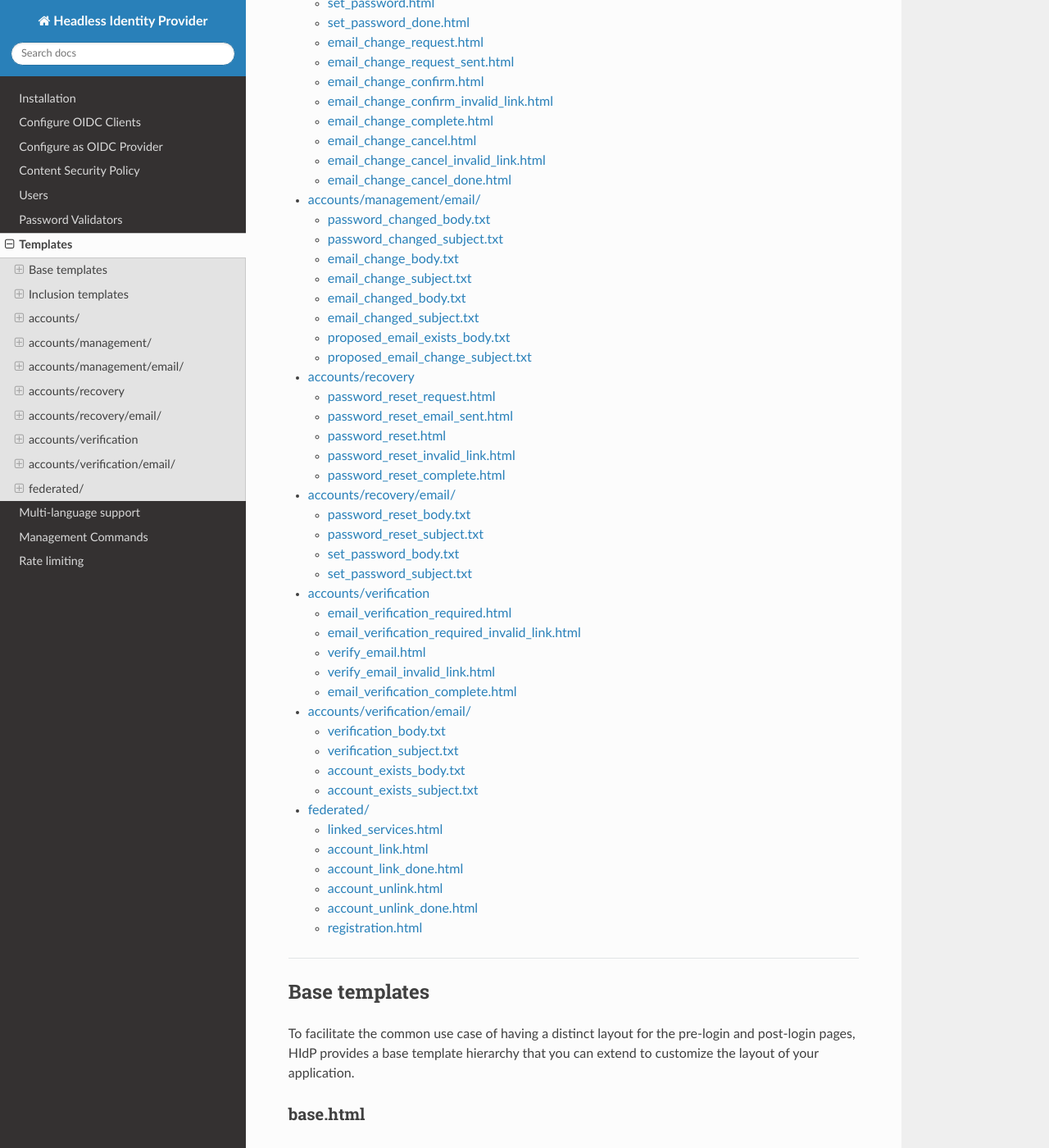
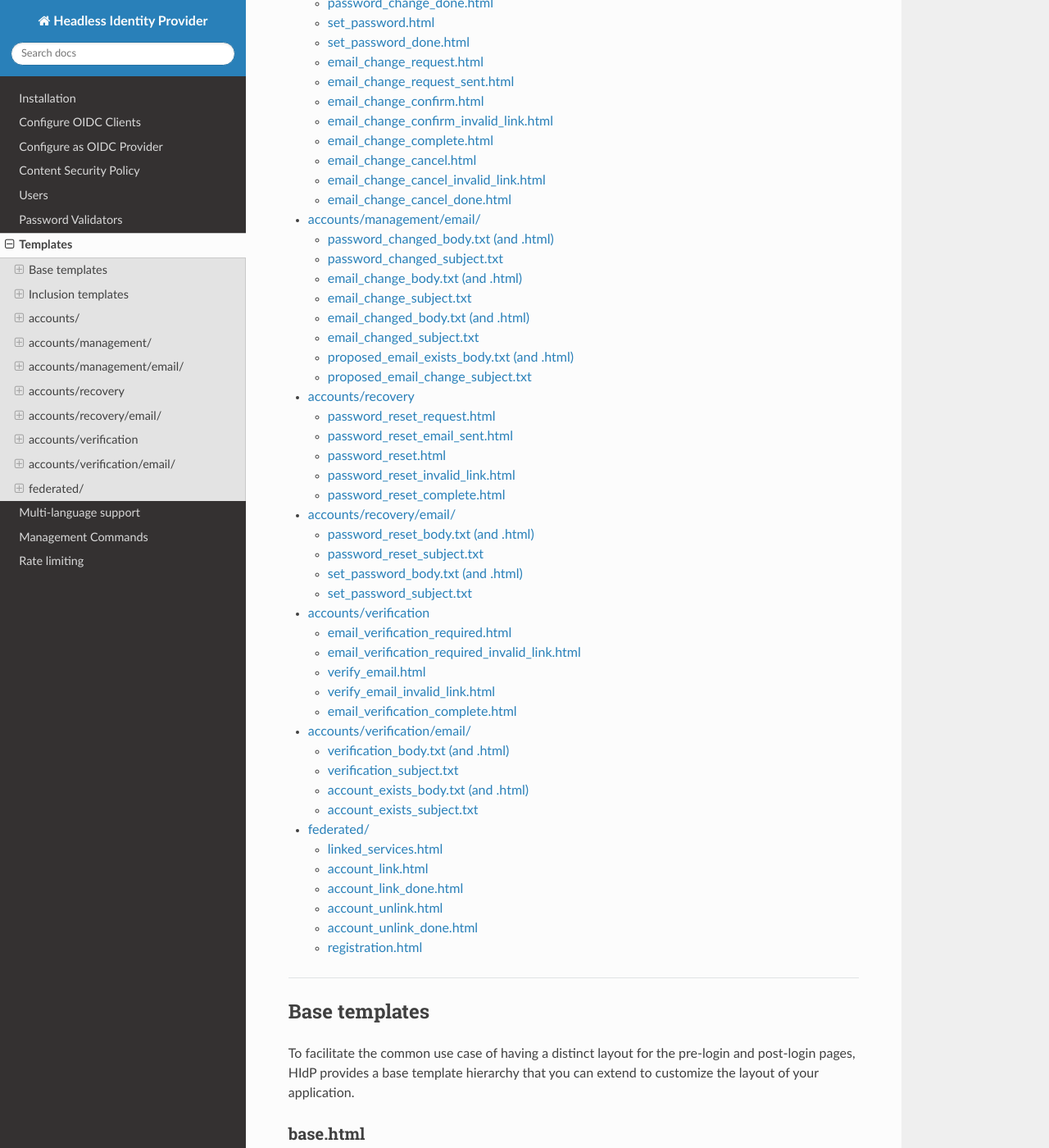
Before and after one commit to leukeleu/django-hidp, a Sphinx documentation site: the page built from packages/hidp/docs/templates.md, in a window 1280 px wide and 1400 px high, scrolled down 1241 px. Shown: the whole window at 82% size. Built offline with Sphinx 7.4.7 and the Read the Docs theme 3.1.0, drawn with Linux system fonts in a browser that asks for light colours; some of the changed text lies outside the part shown.

Commit message:
Update docs

```diff
--- a/packages/hidp/docs/templates.md
+++ b/packages/hidp/docs/templates.md
@@ -79,6 +79,19 @@ override this template.
 This template extends `base_pre_login.html`. All cases that may result in an invalid
 link also have a dedicated template that extends this template. These templates are
 noted in the per-page documentation below.
+
+### base_email.html
+
+This is the base template for all email templates in HIdP. It includes the basic HTML
+boilerplate for each email.
+
+This template defines two blocks that all other email templates depend on:
+
+`body`
+: inside the HTML `body` tag.
+
+`content`
+: inside the `body` block, where the email content is rendered.
 
 ---
 
@@ -515,7 +528,7 @@ Rendered by the `EmailChangeCancelDoneView`.
 Templates for the password and email change emails can be found
 in `templates/hidp/accounts/management/email`.
 
-### password_changed_body.txt
+### password_changed_body.txt (and .html)
 
 Sent by the `PasswordResetView`, `SetPasswordView` and `PasswordChangeView` when a user
 successfully changes their password.
@@ -529,7 +542,7 @@ successfully changes their password.
 
 The subject of the email is set with this template: `password_changed_subject.txt`.
 
-### email_change_body.txt
+### email_change_body.txt  (and .html)
 
 Sent by the `EmailChangeRequestView` to both old and new email address when a user
 requests to change their email address.
@@ -559,7 +572,7 @@ requests to change their email address.
 
 The subject of the email is set with this template: `email_change_subject.txt`.
 
-### email_changed_body.txt
+### email_changed_body.txt (and .html)
 
 Sent by the `EmailChangeConfirmView` to both old and new email address when a user
 changed their email address.
@@ -576,7 +589,7 @@ changed their email address.
 
 The subject of the email is set with this template: `email_changed_subject.txt`.
 
-### proposed_email_exists_body.txt
+### proposed_email_exists_body.txt (and .html)
 
 Sent by the `EmailChangeRequestView` to the new email address when a user
 requests to change their email address to an email address of an existing account.
@@ -661,7 +674,7 @@ Rendered by the `PasswordResetCompleteView`.
 Templates for to password recovery emails can be found
 in `templates/hidp/accounts/recovery/email`.
 
-### password_reset_body.txt
+### password_reset_body.txt (and .html)
 
 Sent by the `PasswordResetRequestView` for users that have a password set.
 
@@ -677,7 +690,7 @@ Sent by the `PasswordResetRequestView` for users that have a password set.
 
 The subject of the email is set with this template: `password_reset_subject.txt`.
 
-### set_password_body.txt
+### set_password_body.txt (and .html)
 
 Sent by the `SetPasswordView` for users that don't have a password set.
 
@@ -744,7 +757,7 @@ Rendered by the `EmailVerificationCompleteView`.
 Templates for to verification emails can be found email
 in `templates/hidp/accounts/verification/email`.
 
-### verification_body.txt
+### verification_body.txt (and .html)
 
 Sent by the `RegistrationView`.
 
@@ -757,7 +770,7 @@ Sent by the `RegistrationView`.
 
 The subject of the email is set with this template: `verification_subject.txt`.
 
-### account_exists_body.txt
+### account_exists_body.txt (and .html)
 
 Sent by the `RegistrationView` if an account already exists with that email address.
 
```
